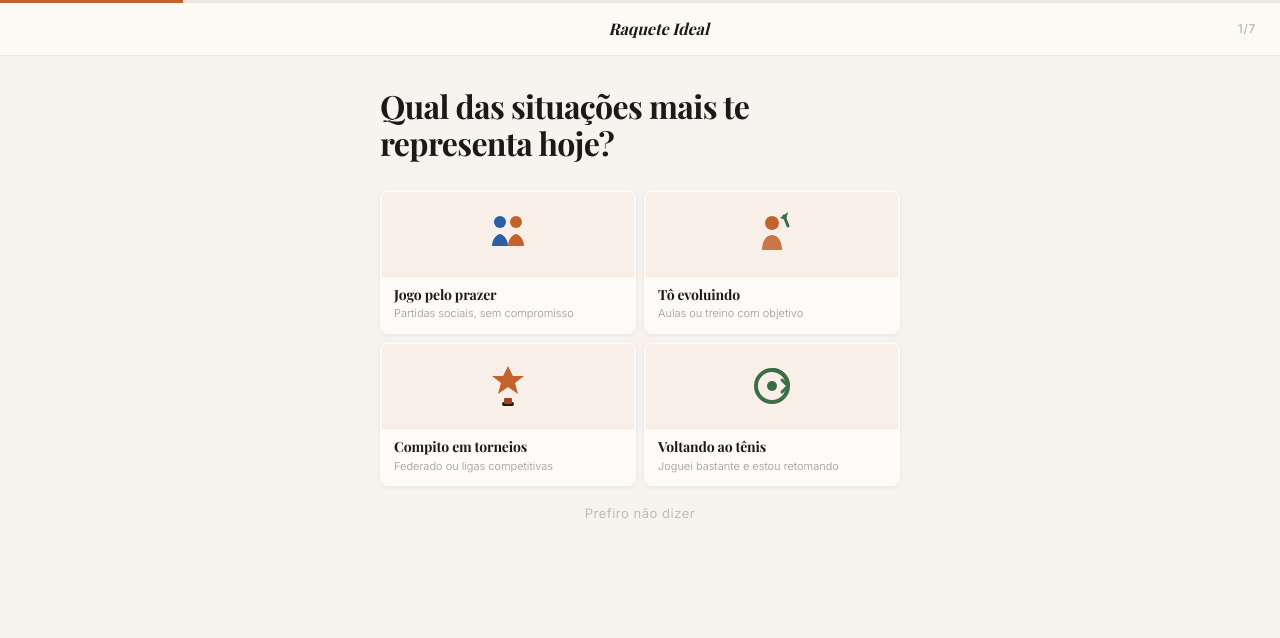
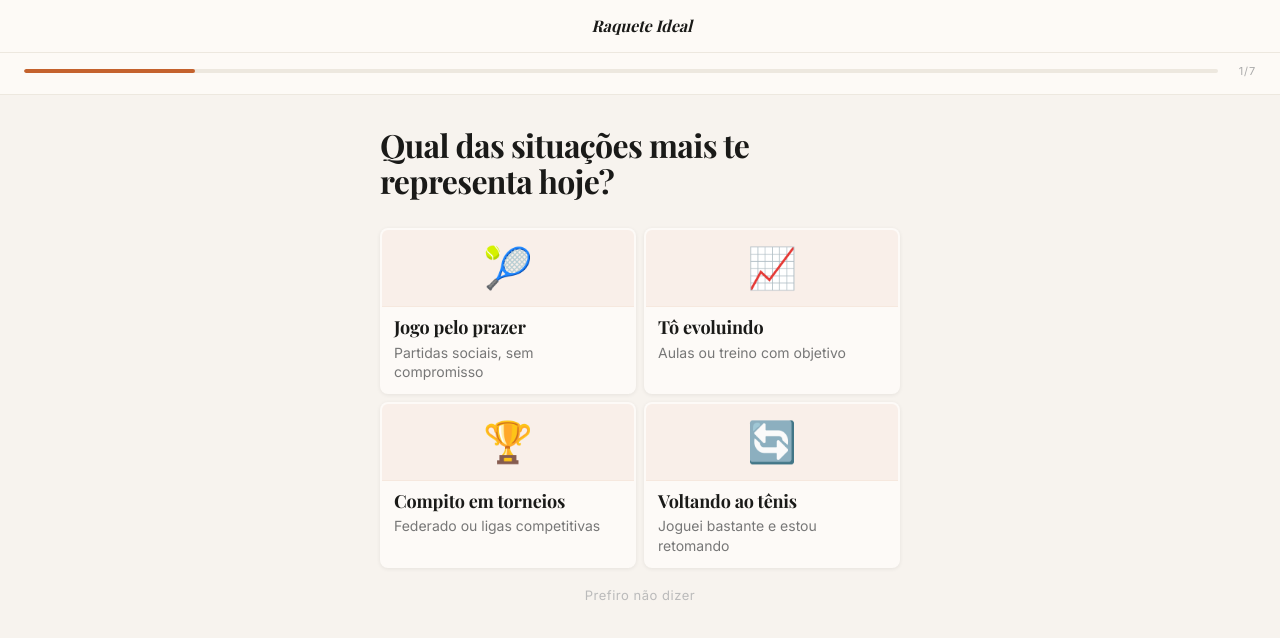
Before and after one commit to vslguimaraes/bz, a Next.js app: page / in a window 1280 px wide. Both pictures are taken after a click on the button "COMEÇAR →". Shown: the top 638 px of the page. Built offline with nearby package versions, Linux system fonts and the light colour scheme; a web font is replaced by a local one.

Commit message:
feat: emoji illustrations 40px, label 18px/desc 14px, progress bar below nav with 1/7 counter

```diff
--- /dev/null
+++ b/src/components/quiz/Emoji.tsx
@@ -0,0 +1,9 @@
+type Props = { e: string; size?: number }
+
+export default function Emoji({ e, size = 40 }: Props) {
+  return (
+    <span style={{ fontSize: size, lineHeight: 1, display: 'block' }} role="img" aria-hidden>
+      {e}
+    </span>
+  )
+}
--- a/src/components/quiz/QuizOption.tsx
+++ b/src/components/quiz/QuizOption.tsx
@@ -86,10 +86,10 @@ export default function QuizOption({ label, desc, illustration, selected, onClic
           fontFamily: 'var(--font-display)',
           fontWeight: 700,
           fontStyle: 'normal',
-          fontSize: large ? '1rem' : '0.875rem',
+          fontSize: '1.125rem',
           lineHeight: 1.2,
           letterSpacing: '-0.01em',
-          marginBottom: desc ? '3px' : 0,
+          marginBottom: desc ? '4px' : 0,
           color: selected ? '#FFFFFF' : 'var(--court-dark)',
         }}>
           {label}
@@ -98,10 +98,10 @@ export default function QuizOption({ label, desc, illustration, selected, onClic
           <span style={{
             display: 'block',
             fontFamily: 'var(--font-body)',
-            fontWeight: 300,
-            fontSize: '0.6875rem',
+            fontWeight: 400,
+            fontSize: '0.875rem',
             lineHeight: 1.4,
-            color: selected ? 'rgba(247,243,238,0.6)' : '#999',
+            color: selected ? 'rgba(247,243,238,0.65)' : '#777',
           }}>
             {desc}
           </span>
--- a/src/components/quiz/QuizShell.tsx
+++ b/src/components/quiz/QuizShell.tsx
@@ -217,16 +217,6 @@ export default function QuizShell() {
   return (
     <div style={{ minHeight: '100vh', background: 'var(--off-white)', display: 'flex', flexDirection: 'column' }}>
 
-      {/* Barra de progresso topo — fina, clay */}
-      <div style={{ height: '3px', background: 'var(--cream)', flexShrink: 0 }}>
-        <div style={{
-          height: '100%',
-          width: `${progPct}%`,
-          background: 'var(--clay)',
-          transition: 'width 500ms var(--ease-out-expo)',
-        }} />
-      </div>
-
       {/* Nav */}
       <nav style={{
         padding: '14px 24px',
@@ -253,13 +243,41 @@ export default function QuizShell() {
           Raquete Ideal
         </span>
 
-        <span style={{
-          fontFamily: 'var(--font-body)', fontSize: '0.75rem',
-          color: '#aaa', letterSpacing: '0.06em',
+        {/* espaçador para centralizar o título */}
+        <span style={{ width: '52px' }} />
+      </nav>
+
+      {/* Barra de progresso abaixo do nav */}
+      <div style={{
+        background: 'var(--warm-white)',
+        padding: '10px 24px 14px',
+        borderBottom: '1px solid var(--cream)',
+        flexShrink: 0,
+      }}>
+        <div style={{
+          display: 'flex', alignItems: 'center', gap: '10px',
         }}>
-          {stepNum}/{totalVisible}
-        </span>
-      </nav>
+          <div style={{
+            flex: 1, height: '4px', background: 'var(--cream)',
+            borderRadius: '2px', overflow: 'hidden',
+          }}>
+            <div style={{
+              height: '100%',
+              width: `${progPct}%`,
+              background: 'var(--clay)',
+              borderRadius: '2px',
+              transition: 'width 500ms var(--ease-out-expo)',
+            }} />
+          </div>
+          <span style={{
+            fontFamily: 'var(--font-body)', fontSize: '0.6875rem',
+            color: '#aaa', letterSpacing: '0.08em', flexShrink: 0,
+            minWidth: '28px', textAlign: 'right',
+          }}>
+            {stepNum}/{totalVisible}
+          </span>
+        </div>
+      </div>
 
       {/* Conteúdo */}
       <div style={{
--- a/src/components/quiz/steps/StepFrequencia.tsx
+++ b/src/components/quiz/steps/StepFrequencia.tsx
@@ -2,13 +2,13 @@
 import { useState } from 'react'
 import QuizGrid from '../QuizGrid'
 import StepHeader from '../StepHeader'
-import { IluPoucos, IluSemanal, IluFrequente, IluIntenso } from '../Illustrations'
+import Emoji from '../Emoji'
 
 const OPCOES = [
-  { valor: 'poucos_meses', label: '1x por mês',     desc: 'Jogo esporadicamente',        illustration: <IluPoucos /> },
-  { valor: 'semanal',      label: '2–5x por mês',   desc: 'Jogo com regularidade',       illustration: <IluSemanal /> },
-  { valor: 'frequente',    label: '5–10x por mês',  desc: 'Faz parte da rotina',         illustration: <IluFrequente /> },
-  { valor: 'intenso',      label: 'Quase todo dia', desc: 'Treino ou competição diária', illustration: <IluIntenso /> },
+  { valor: 'poucos_meses', label: '1x por mês',     desc: 'Jogo esporadicamente',        illustration: <Emoji e="🗓️" /> },
+  { valor: 'semanal',      label: '2–5x por mês',   desc: 'Jogo com regularidade',       illustration: <Emoji e="📅" /> },
+  { valor: 'frequente',    label: '5–10x por mês',  desc: 'Faz parte da rotina',         illustration: <Emoji e="⚡" /> },
+  { valor: 'intenso',      label: 'Quase todo dia', desc: 'Treino ou competição diária', illustration: <Emoji e="🔥" /> },
 ]
 
 type Props = { onNext: (v: any) => void; valorAtual?: string }
--- a/src/components/quiz/steps/StepHistorico.tsx
+++ b/src/components/quiz/steps/StepHistorico.tsx
@@ -2,13 +2,13 @@
 import { useState } from 'react'
 import QuizGrid from '../QuizGrid'
 import StepHeader from '../StepHeader'
-import { IluRecreativo, IluDesenvolvendo, IluCompetitivo, IluRetorno } from '../Illustrations'
+import Emoji from '../Emoji'
 
 const OPCOES = [
-  { valor: 'recreativo',         label: 'Jogo pelo prazer',    desc: 'Partidas sociais, sem compromisso',    illustration: <IluRecreativo /> },
-  { valor: 'desenvolvendo',      label: 'Tô evoluindo',        desc: 'Aulas ou treino com objetivo',         illustration: <IluDesenvolvendo /> },
-  { valor: 'competitivo',        label: 'Compito em torneios', desc: 'Federado ou ligas competitivas',       illustration: <IluCompetitivo /> },
-  { valor: 'base_forte_retorno', label: 'Voltando ao tênis',   desc: 'Joguei bastante e estou retomando',   illustration: <IluRetorno /> },
+  { valor: 'recreativo',         label: 'Jogo pelo prazer',    desc: 'Partidas sociais, sem compromisso',   illustration: <Emoji e="🎾" /> },
+  { valor: 'desenvolvendo',      label: 'Tô evoluindo',        desc: 'Aulas ou treino com objetivo',        illustration: <Emoji e="📈" /> },
+  { valor: 'competitivo',        label: 'Compito em torneios', desc: 'Federado ou ligas competitivas',      illustration: <Emoji e="🏆" /> },
+  { valor: 'base_forte_retorno', label: 'Voltando ao tênis',   desc: 'Joguei bastante e estou retomando',  illustration: <Emoji e="🔄" /> },
 ]
 
 type Props = { onNext: (v: any) => void; valorAtual?: string }
--- a/src/components/quiz/steps/StepLesao.tsx
+++ b/src/components/quiz/steps/StepLesao.tsx
@@ -3,11 +3,11 @@ import { useState } from 'react'
 import QuizOption from '../QuizOption'
 import QuizGrid from '../QuizGrid'
 import StepHeader from '../StepHeader'
-import { IluSemLesao, IluCotovelo, IluVibracao } from '../Illustrations'
+import Emoji from '../Emoji'
 
 const MENORES = [
-  { valor: 'epicondilite',     label: 'Cotovelo de tenista', desc: 'Dor lateral ao jogar',             illustration: <IluCotovelo /> },
-  { valor: 'vibracoes_gerais', label: 'Vibração no braço',   desc: 'Formigamento, impacto excessivo',  illustration: <IluVibracao /> },
+  { valor: 'epicondilite',     label: 'Cotovelo de tenista', desc: 'Dor lateral ao jogar',             illustration: <Emoji e="💪" /> },
+  { valor: 'vibracoes_gerais', label: 'Vibração no braço',   desc: 'Formigamento, impacto excessivo',  illustration: <Emoji e="📳" /> },
 ]
 
 type Props = { onNext: (v: any) => void; valorAtual?: string }
@@ -19,7 +19,7 @@ export default function StepLesao({ onNext, valorAtual }: Props) {
     <div>
       <StepHeader question="Você tem alguma lesão no braço?" hint="Crítico — uma raquete errada pode agravar lesões." />
       <div style={{ marginBottom: '8px' }}>
-        <QuizOption label="Estou bem, sem lesões" illustration={<IluSemLesao size={52} />} large
+        <QuizOption label="Estou bem, sem lesões" illustration={<Emoji e="✅" size={48} />} large
           selected={s === 'sem_lesao'} onClick={() => escolher('sem_lesao')} />
       </div>
       <QuizGrid opcoes={MENORES} selecionado={s} onEscolher={escolher}
--- a/src/components/quiz/steps/StepMobilidade.tsx
+++ b/src/components/quiz/steps/StepMobilidade.tsx
@@ -2,12 +2,12 @@
 import { useState } from 'react'
 import QuizGrid from '../QuizGrid'
 import StepHeader from '../StepHeader'
-import { IluAltaMobilidade, IluModerada, IluReduzida } from '../Illustrations'
+import Emoji from '../Emoji'
 
 const OPCOES = [
-  { valor: 'alta_mobilidade',     label: 'Me movo bem',     desc: 'Deslizo, corro de ponta a ponta', illustration: <IluAltaMobilidade /> },
-  { valor: 'mobilidade_moderada', label: 'Razoável',        desc: 'Cubro sem explosão',              illustration: <IluModerada /> },
-  { valor: 'mobilidade_reduzida', label: 'Prefiro posição', desc: 'Centro da quadra, antecipação',   illustration: <IluReduzida /> },
+  { valor: 'alta_mobilidade',     label: 'Me movo bem',     desc: 'Deslizo, corro de ponta a ponta', illustration: <Emoji e="🏃" /> },
+  { valor: 'mobilidade_moderada', label: 'Razoável',        desc: 'Cubro sem explosão',              illustration: <Emoji e="🚶" /> },
+  { valor: 'mobilidade_reduzida', label: 'Prefiro posição', desc: 'Centro da quadra, antecipação',   illustration: <Emoji e="🧘" /> },
 ]
 
 type Props = { onNext: (v: any) => void; valorAtual?: string }
--- a/src/components/quiz/steps/StepTecnico.tsx
+++ b/src/components/quiz/steps/StepTecnico.tsx
@@ -2,13 +2,13 @@
 import { useState } from 'react'
 import QuizGrid from '../QuizGrid'
 import StepHeader from '../StepHeader'
-import { IluBasico, IluEmConstrucao, IluIntermediario, IluAvancado } from '../Illustrations'
+import Emoji from '../Emoji'
 
 const OPCOES = [
-  { valor: 'basico',        label: 'Forehand e backhand',  desc: 'Bola limpa, sem efeito',           illustration: <IluBasico /> },
-  { valor: 'em_construcao', label: 'Começo a usar efeito', desc: 'Topspin inconsistente ainda',      illustration: <IluEmConstrucao /> },
-  { valor: 'intermediario', label: 'Topspin consistente',  desc: 'Slice funcional, abro o jogo',     illustration: <IluIntermediario /> },
-  { valor: 'avancado',      label: 'Jogo completo',        desc: 'Rede, drop shot, todos os golpes', illustration: <IluAvancado /> },
+  { valor: 'basico',        label: 'Forehand e backhand',  desc: 'Bola limpa, sem efeito',           illustration: <Emoji e="🌱" /> },
+  { valor: 'em_construcao', label: 'Começo a usar efeito', desc: 'Topspin inconsistente ainda',      illustration: <Emoji e="⚙️" /> },
+  { valor: 'intermediario', label: 'Topspin consistente',  desc: 'Slice funcional, abro o jogo',     illustration: <Emoji e="⚡" /> },
+  { valor: 'avancado',      label: 'Jogo completo',        desc: 'Rede, drop shot, todos os golpes', illustration: <Emoji e="🎯" /> },
 ]
 
 type Props = { onNext: (v: any) => void; valorAtual?: string }
```
Also changed, not shown: src/components/quiz/steps/StepEstilo.tsx (+9 -9 lines).
